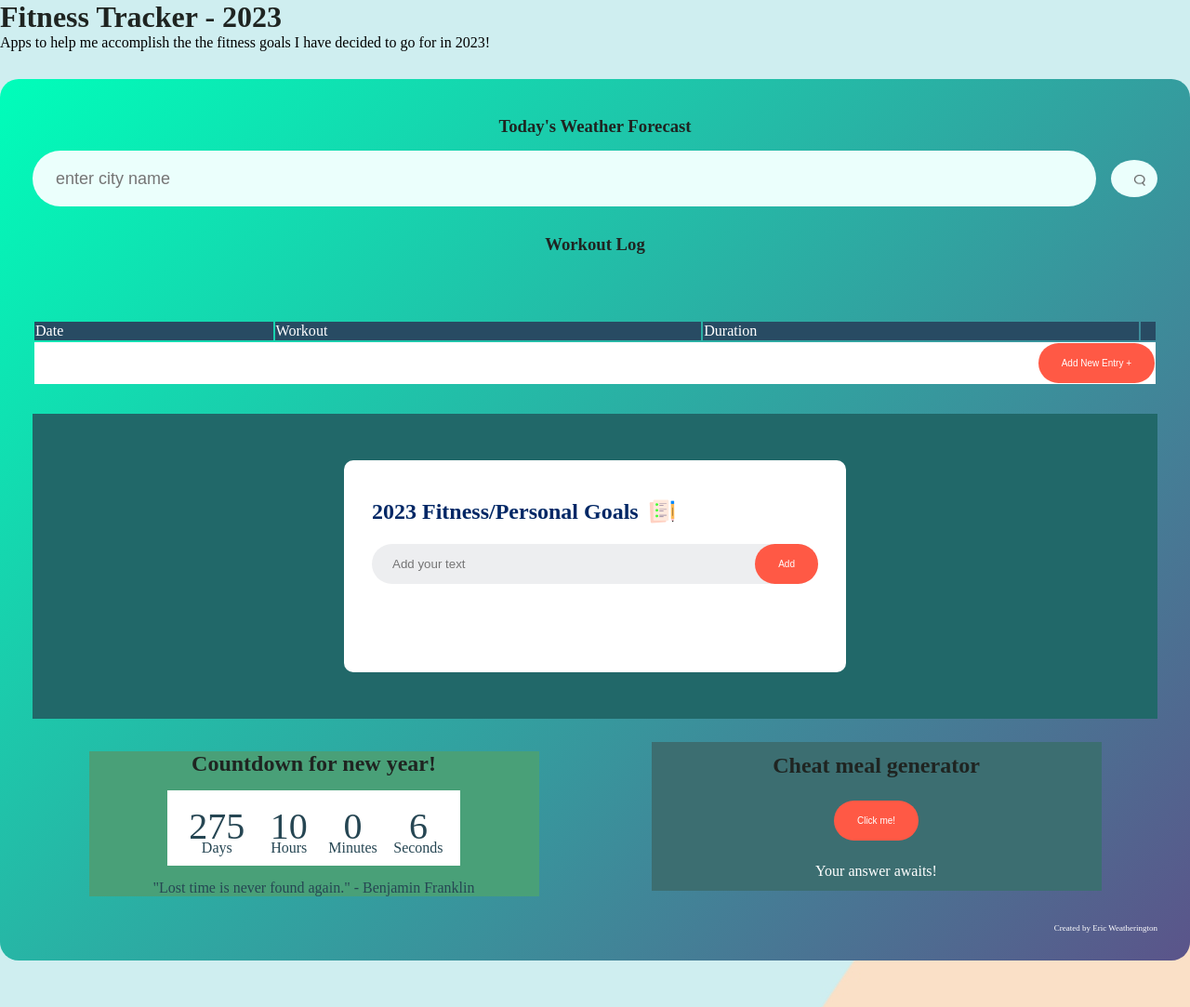
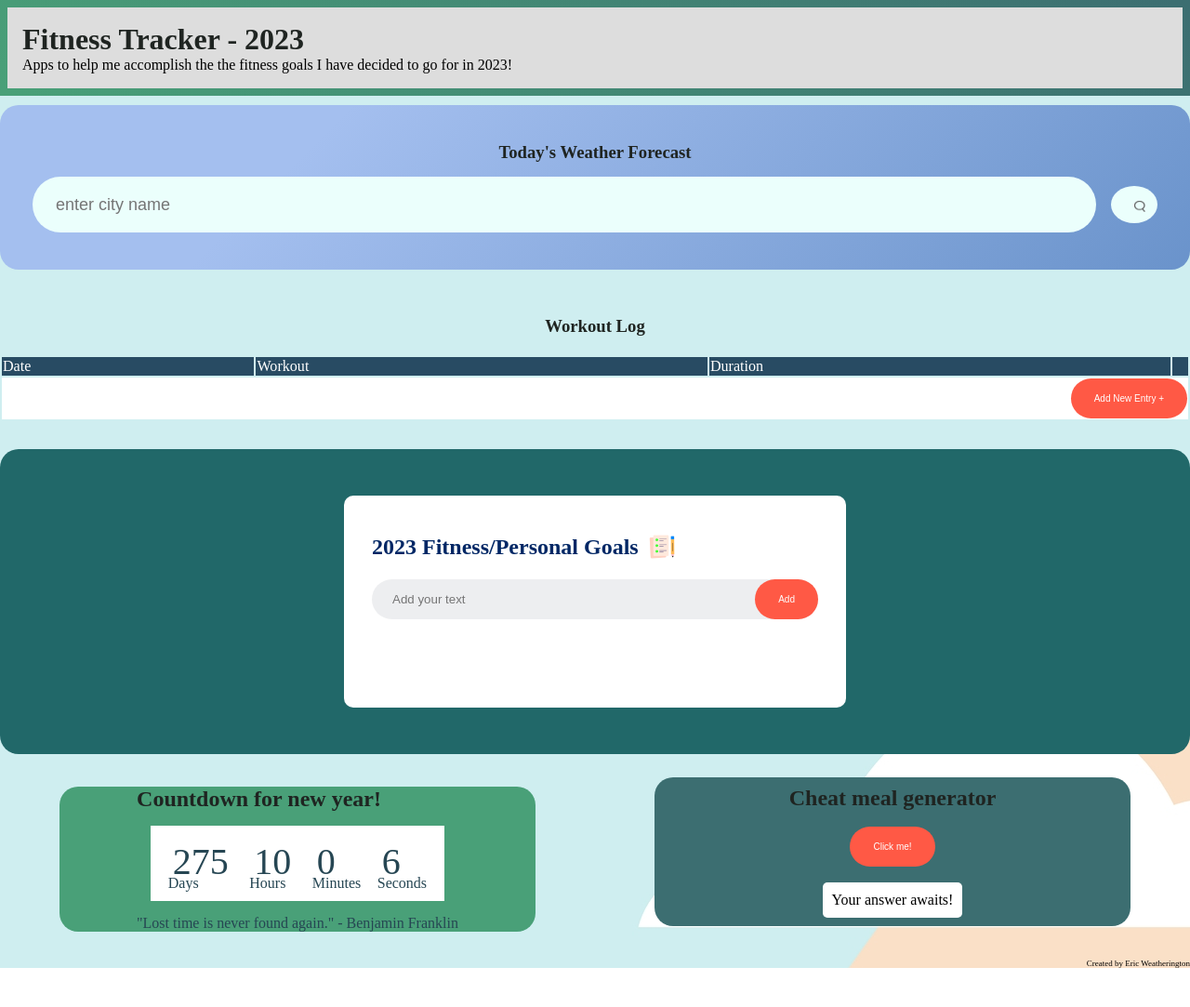
Before and after one commit to EricWeatherington/My-2023-fitness-tracker, a website with bundled scripts: page index.html in a window 1280 px wide. Shown: the whole page at 93% size. After the commit the page ends 1041 px from the top, so only its background shows below. Built offline with nearby package versions, Linux system fonts and the light colour scheme.

Commit message:
more css updates

```diff
--- a/index.html
+++ b/index.html
@@ -8,9 +8,10 @@
     <title>My Hub</title>
 </head>
 <body>
+    <div class="navBar">
 <h1 class="#home">Fitness Tracker - 2023</h1>
     <p>Apps to help me accomplish the the fitness goals I have decided to go for in 2023!</p>
-
+</div>
 
     <!-- Weather API -->
 
@@ -46,6 +47,7 @@
                 </div>
             </div>
         </div>
+    </div>
 
 
 
--- a/style.css
+++ b/style.css
@@ -21,23 +21,33 @@ body {
 
 }
 
+.navBar {
+  background: #ddd;
+  border: 8px solid;
+  padding: 1rem;
+  border-image: linear-gradient(45deg, #49a078, #3c6e71) 1;
+
+}
+
 h1, h2, h3, h4 {
   color: #1f2421;
 }
 
 .workoutHeader {
   margin-top: 30px;
+  text-align: center;
 }
 
 .card {
   width: 100%;
-  background: linear-gradient(135deg, #00feba, #5b548a);
+  background-color: #6a93cb;
+  background-image: linear-gradient(315deg, #6a93cb 0%, #a4bfef 74%);;
   color:#fff;
   border-radius: 20px;
   padding: 40px 35px;
   text-align: center;
   margin-bottom: 50px;
-  margin-top: 30px;
+  margin-top: 10px;
 }
 
 .search {
@@ -150,6 +160,7 @@ h1, h2, h3, h4 {
   justify-content: center;
   margin-bottom: 20px;
   margin-top: 30px;
+  border-radius: 20px;
 }
 
 .todo-app {
@@ -269,6 +280,7 @@ ul li span:hover{
   align-items: center;
   justify-content: center;
   color: #264653;
+  border-radius: 20px;
 
 }
 
@@ -299,7 +311,7 @@ ul li span:hover{
 .random-container {
   width: 100%;
   margin-bottom: 15px;
-
+  border-radius: 20px;
 }
 
 .foodContent {
@@ -309,7 +321,14 @@ ul li span:hover{
   flex-direction: column;
   height: 20vh;
   background: #3c6e71;
+  border-radius: 20px;
 
+}
+
+#output {
+  background: #fff;
+  border-radius: 5px;
+  padding: 10px;
 }
 
 /* Workout Tracker */
@@ -388,7 +407,7 @@ ul li span:hover{
 @media screen and (min-width: 960px) {
 
   .workout-tracker {
-    margin-top: 70px;
+    margin-top: 20px;
 
   }
 
```
